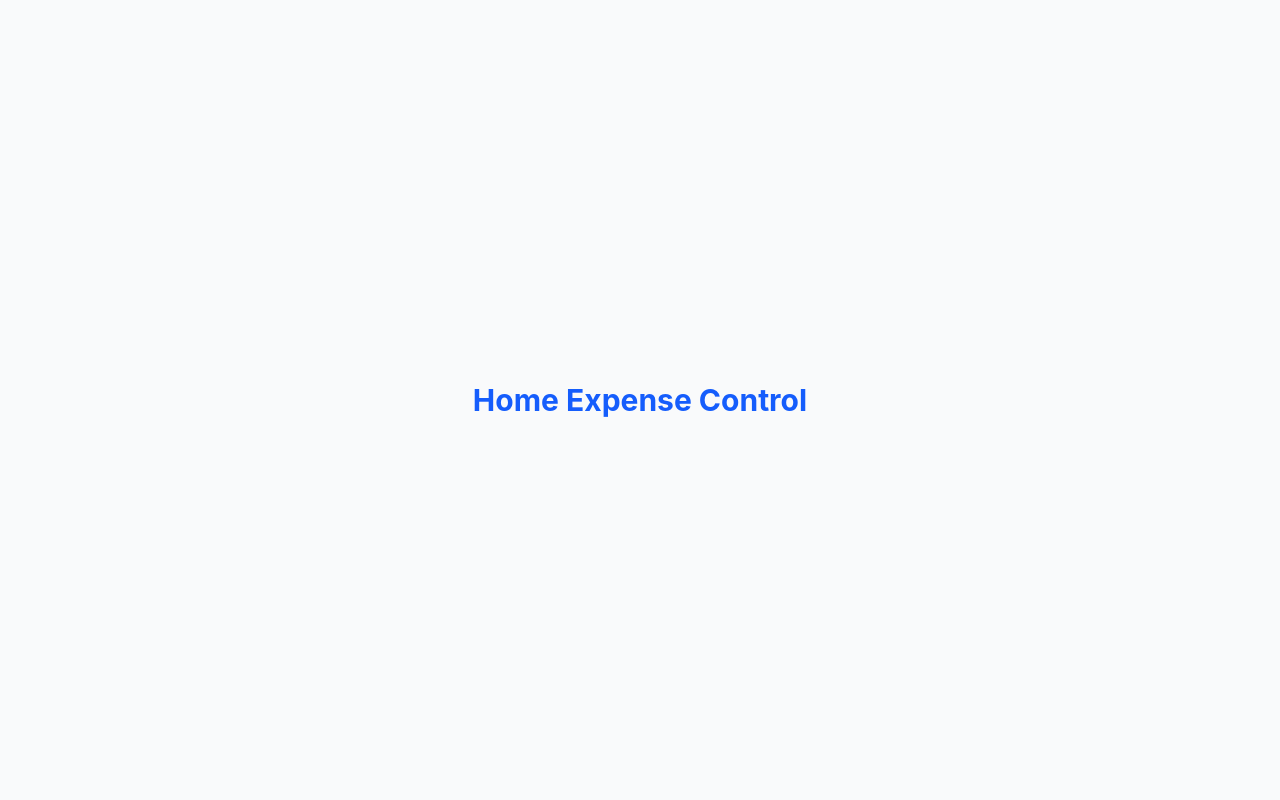
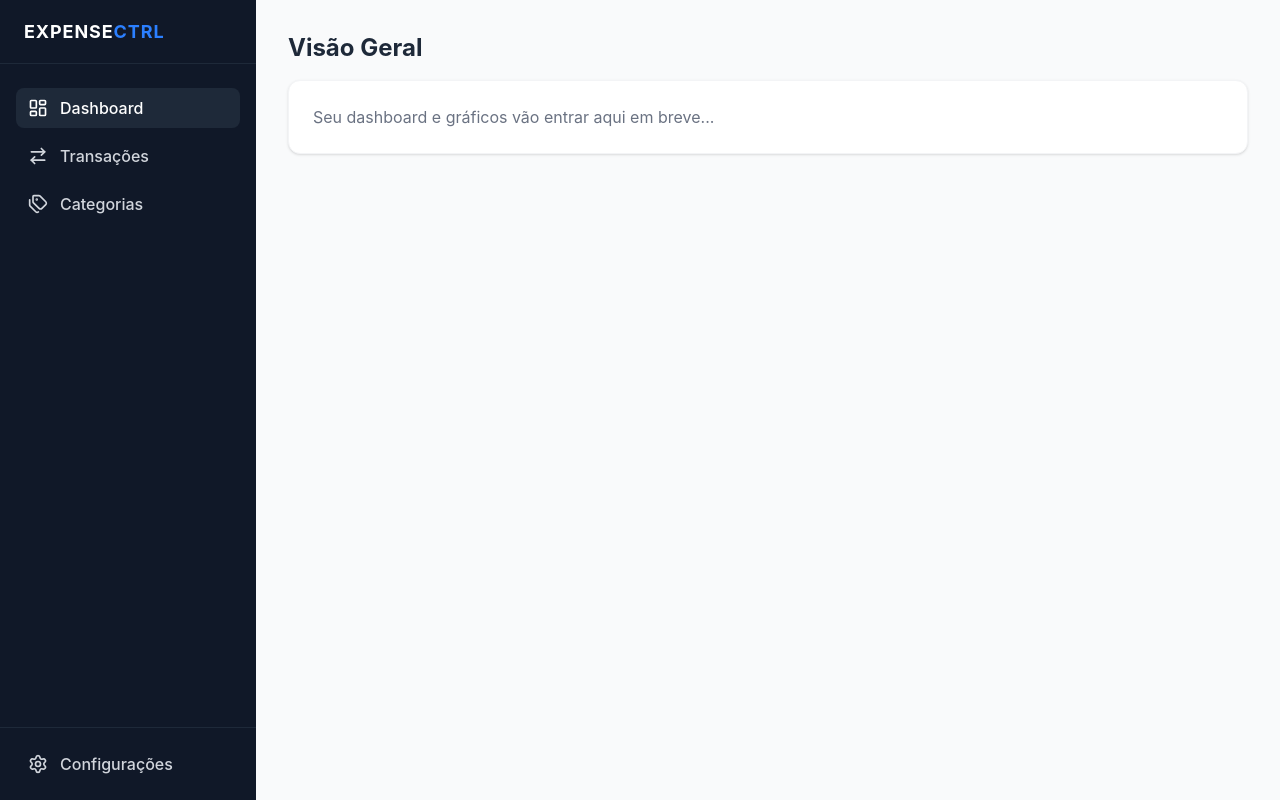
Before and after one commit to VitorMoraes99/HomeExpenseControl.WebUI, a React (Vite) app: page / in a window 1280 px wide. Built offline with nearby package versions, Linux system fonts and the light colour scheme.

Commit message:
feat: add sidebar and base application layout

```diff
--- a/package.json
+++ b/package.json
@@ -12,6 +12,7 @@
   "dependencies": {
     "@tailwindcss/vite": "^4.2.2",
     "axios": "^1.14.0",
+    "lucide-react": "^1.7.0",
     "react": "^19.2.4",
     "react-dom": "^19.2.4"
   },
--- a/src/App.tsx
+++ b/src/App.tsx
@@ -1,7 +1,16 @@
+import { AppLayout } from "./components/layout/AppLayout";
+
 export default function App() {
   return (
-    <div className="min-h-screen bg-gray-50 flex items-center justify-center">
-      <h1 className="text-3xl font-bold text-blue-600">Home Expense Control</h1>
-    </div>
+    <AppLayout>
+      <div>
+        <h2 className="text-2xl font-bold text-gray-800 mb-4">Visão Geral</h2>
+        <div className="p-6 bg-white rounded-xl shadow-sm border border-gray-100">
+          <p className="text-gray-500">
+            Seu dashboard e gráficos vão entrar aqui em breve...
+          </p>
+        </div>
+      </div>
+    </AppLayout>
   );
 }
--- /dev/null
+++ b/src/components/Sidebar.tsx
@@ -0,0 +1,47 @@
+import { LayoutDashboard, ArrowRightLeft, Tags, Settings } from "lucide-react";
+
+export function Sidebar() {
+  return (
+    <aside className="w-64 bg-gray-900 text-gray-300 flex flex-col h-screen">
+      <div className="h-16 flex items-center px-6 border-b border-gray-800">
+        <h1 className="text-white font-bold text-lg tracking-wider">
+          EXPENSE<span className="text-blue-500">CTRL</span>
+        </h1>
+      </div>
+
+      <nav className="flex-1 px-4 py-6 space-y-2">
+        <a
+          href="#"
+          className="flex items-center gap-3 px-3 py-2 bg-gray-800 text-white rounded-lg transition-colors"
+        >
+          <LayoutDashboard size={20} />
+          <span className="font-medium">Dashboard</span>
+        </a>
+        <a
+          href="#"
+          className="flex items-center gap-3 px-3 py-2 hover:bg-gray-800 hover:text-white rounded-lg transition-colors"
+        >
+          <ArrowRightLeft size={20} />
+          <span className="font-medium">Transações</span>
+        </a>
+        <a
+          href="#"
+          className="flex items-center gap-3 px-3 py-2 hover:bg-gray-800 hover:text-white rounded-lg transition-colors"
+        >
+          <Tags size={20} />
+          <span className="font-medium">Categorias</span>
+        </a>
+      </nav>
+
+      <div className="p-4 border-t border-gray-800">
+        <a
+          href="#"
+          className="flex items-center gap-3 px-3 py-2 hover:bg-gray-800 hover:text-white rounded-lg transition-colors"
+        >
+          <Settings size={20} />
+          <span className="font-medium">Configurações</span>
+        </a>
+      </div>
+    </aside>
+  );
+}
--- /dev/null
+++ b/src/components/layout/AppLayout.tsx
@@ -0,0 +1,16 @@
+import type { ReactNode } from "react";
+import { Sidebar } from "../Sidebar";
+
+interface AppLayoutProps {
+  children: ReactNode;
+}
+
+export function AppLayout({ children }: AppLayoutProps) {
+  return (
+    <div className="flex h-screen bg-gray-50 overflow-hidden">
+      <Sidebar />
+
+      <main className="flex-1 overflow-y-auto p-8">{children}</main>
+    </div>
+  );
+}
```
Also changed, not shown: 1 other file (tests, documents, lock files or other folders).
